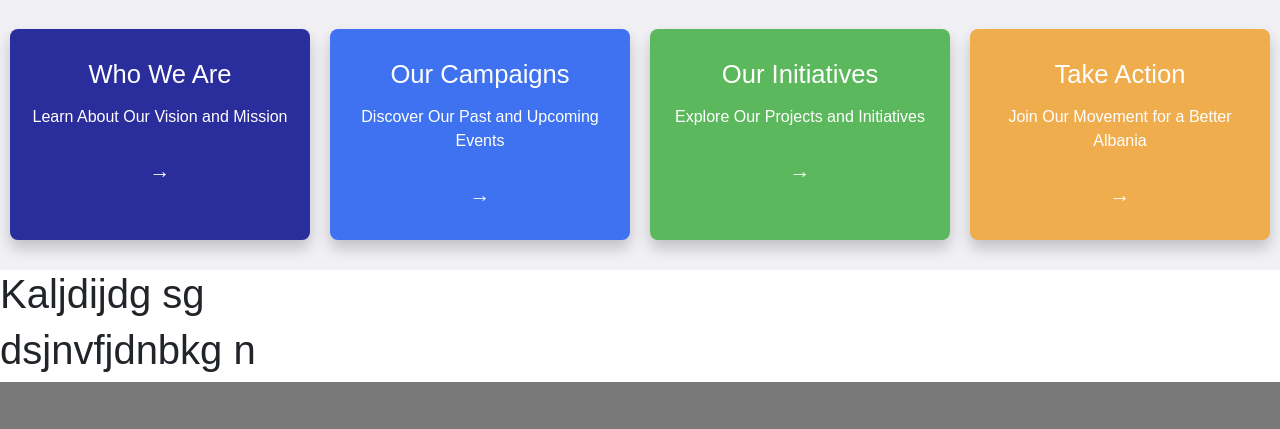
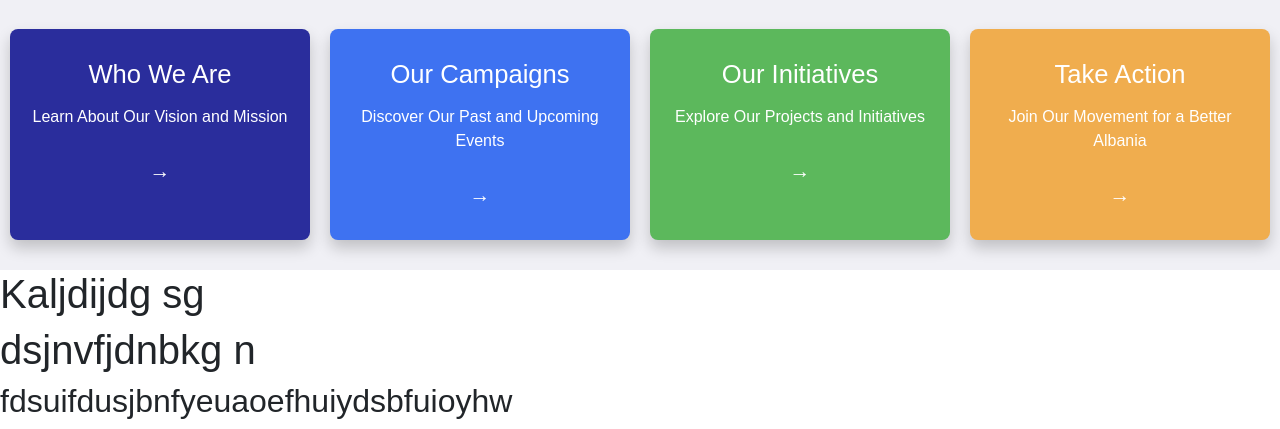
Before and after one commit to KlajdiMexhaj/LevizjaDjathtas1912, a Django app: page / in a window 1280 px wide. Shown: the part 737-1166 px from the top of the page. Before the commit the page ends 1119 px from the top, so only its background shows below. Run offline with Django 5.2, Linux system fonts and the light colour scheme; some libraries are stand-ins or nearby versions.

Commit message:
Update the file

```diff
--- a/djathtasApp/templates/home.html
+++ b/djathtasApp/templates/home.html
@@ -44,4 +44,5 @@
 
 
     <h1>dsjnvfjdnbkg n</h1>
+    <h2>fdsuifdusjbnfyeuaoefhuiydsbfuioyhw</h2>
 {% endblock %}
```
